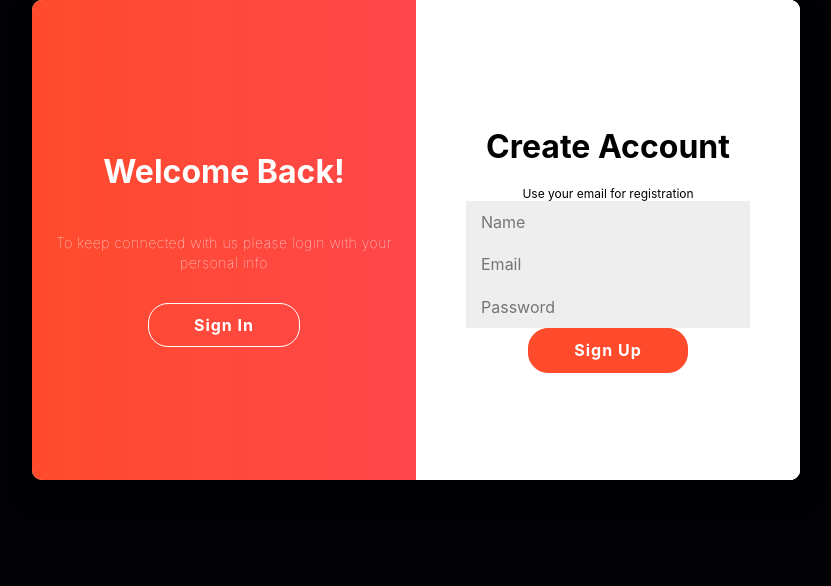
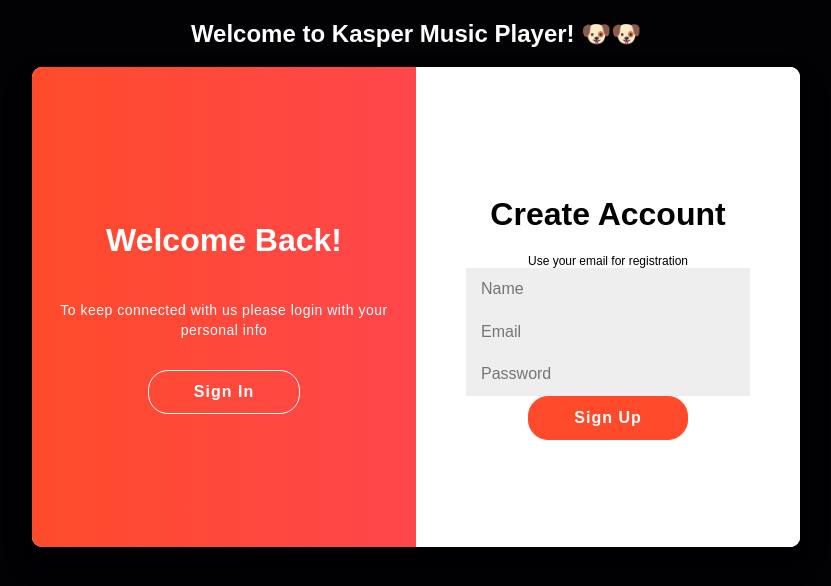
Before and after one commit to sansyrox/kasper_music_player, a React (Create React App) app in the folder youtube_mp3_frontend/: page /new in a window 1280 px wide. Both pictures are taken after a click on the button "Sign Up". Shown: the top 586 px of the page, without its empty margins (224-1055 px from the left). Built offline with nearby package versions, Linux system fonts and the light colour scheme.

Commit message:
Login Fix and CSS fix

```diff
--- a/youtube_mp3_frontend/public/index.html
+++ b/youtube_mp3_frontend/public/index.html
@@ -21,7 +21,7 @@
     -->
     <title>React App</title>
   </head>
-  <body>
+  <body style="font-family: 'Barlow Condensed', sans-serif;">
     <noscript>
       You need to enable JavaScript to run this app.
     </noscript>
--- a/youtube_mp3_frontend/src/components/carousel/carousel.js
+++ b/youtube_mp3_frontend/src/components/carousel/carousel.js
@@ -46,7 +46,7 @@
       <div id="carousel">
       {/* {`${this.props.data}`} */}
         <Coverflow
-        width="800" height="200"
+        width="800" height="400"
         displayQuantityOfSide={2}
         navigation={true}
         enableHeading={false}
--- a/youtube_mp3_frontend/src/components/signin/SignIn.css
+++ b/youtube_mp3_frontend/src/components/signin/SignIn.css
@@ -195,7 +195,18 @@
     align-self: center;
     justify-self: center;
     width: 100vw;
+    /* height: 100vh; */
   }
+
+  .heading h2 {
+    color: #fff;
+  }
+
+.main-container {
+    display: flex;
+    height: 100vh;
+    flex-direction: column;
+}
 
 .overlay-left {
     transform: translateX(-20%);
--- a/youtube_mp3_frontend/src/components/signin/signin.js
+++ b/youtube_mp3_frontend/src/components/signin/signin.js
@@ -58,7 +58,7 @@
 
   onSignInEmailChange = (event) => {
     let signInForm = {...this.state.signInForm}
-    signInForm["name"] = event.target.value
+    signInForm["email"] = event.target.value
     this.setState({signInForm});
   }
 
@@ -70,6 +70,7 @@
   }
 
   signUp = (event) => {
+
     event.preventDefault()
     firebase.auth()
         .createUserWithEmailAndPassword(this.state.signUpForm.email, this.state.signUpForm.password)
@@ -97,6 +98,7 @@
       firebase.auth()
       .signInWithEmailAndPassword(this.state.signInForm.email, this.state.signInForm.password)
       .then(() => {
+        console.log("TMKS")
         console.log(this.state);
         const cookies = new Cookies();
         let expiringDate = new Date();
@@ -113,7 +115,14 @@
 
   render() {
     return (
+
+      <div className="main-container">
+        <div className="heading"><h2>Welcome to Kasper Music Player! 🐶🐶</h2></div>
+
       <div className="home">
+
+
+
         <div id="container" className= {"container " + this.state.isActive}>
         <div className="form-container sign-up-container">
           <form action="#" onSubmit={this.signUp}>
@@ -125,15 +134,14 @@
                 name="name"
                 required
                 autoFocus
-                onChange={this.onEmailChange}
-                v-model="signUpForm.name"
+                onChange={this.onSignUpNameChange}
             />
             <input type="email"
                 placeholder="Email"
                 name="email"
                 required
                 autoFocus
-                v-model="signUpForm.email"
+                onChange={this.onSignUpEmailChange}
                 />
             <input
                 type="password"
@@ -141,7 +149,7 @@
                 id="password"
                 name="password"
                 required
-                v-model="signUpForm.password"
+                onChange={this.onSignUpPasswordChange}
                 />
 
             <button>Sign Up</button>
@@ -193,6 +201,7 @@
           {/* <div>{{error}}</div> */}
         </div>
       </div>
+      </div>
     );
   }
 }
--- a/youtube_mp3_frontend/src/components/weeklytop/weeklytop.js
+++ b/youtube_mp3_frontend/src/components/weeklytop/weeklytop.js
@@ -52,7 +52,7 @@
                             <div className="pa2 ph3-ns pb3-ns">
                                 <div className="dt w-100 mt1">
                                     <div className="dtc">
-                                        <h1 className="f5 f4-ns mv0 red-font-color">{item[1]}</h1>
+                                        <h1 className="f5  mv0 red-font-color">{item[1]}</h1>
                                     </div>
                                     <div className="dtc tr">
                                         <h2 className="f5 mv0 red-font-color"># {index+1}</h2>
```
